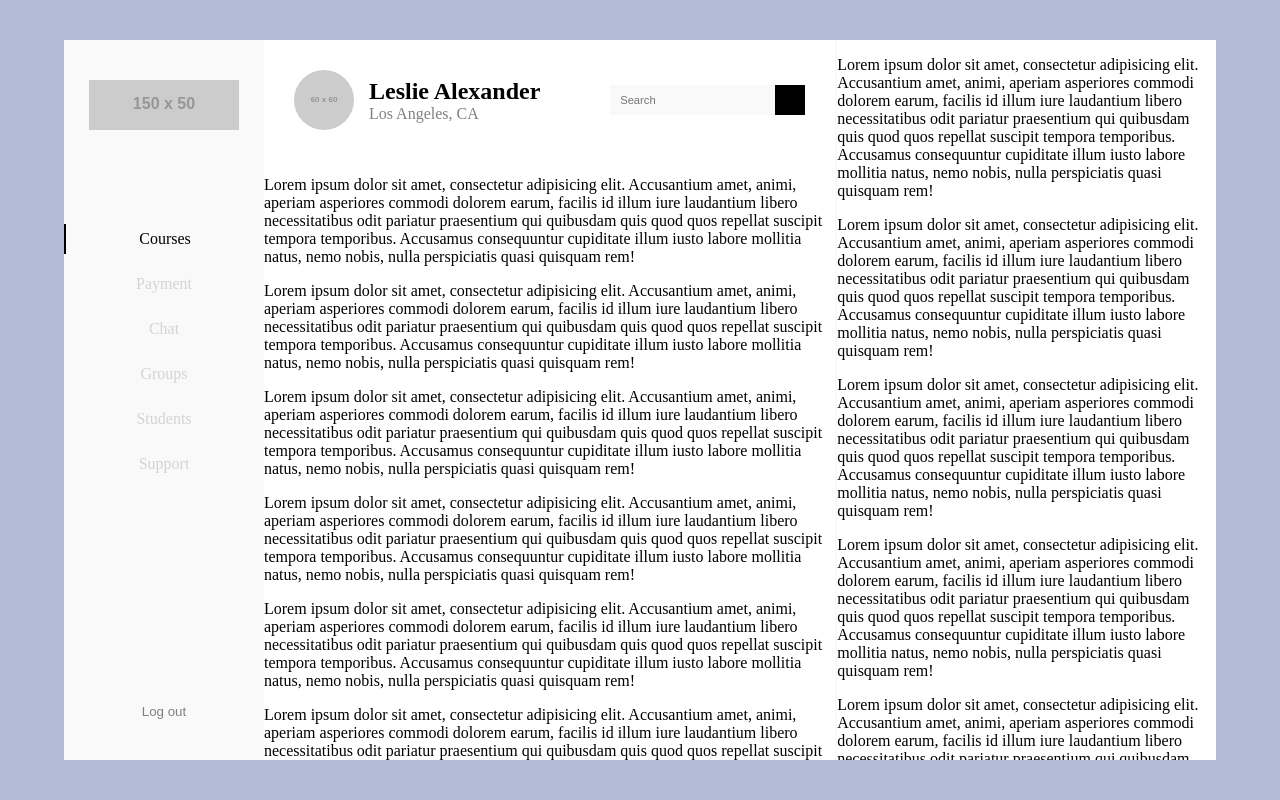
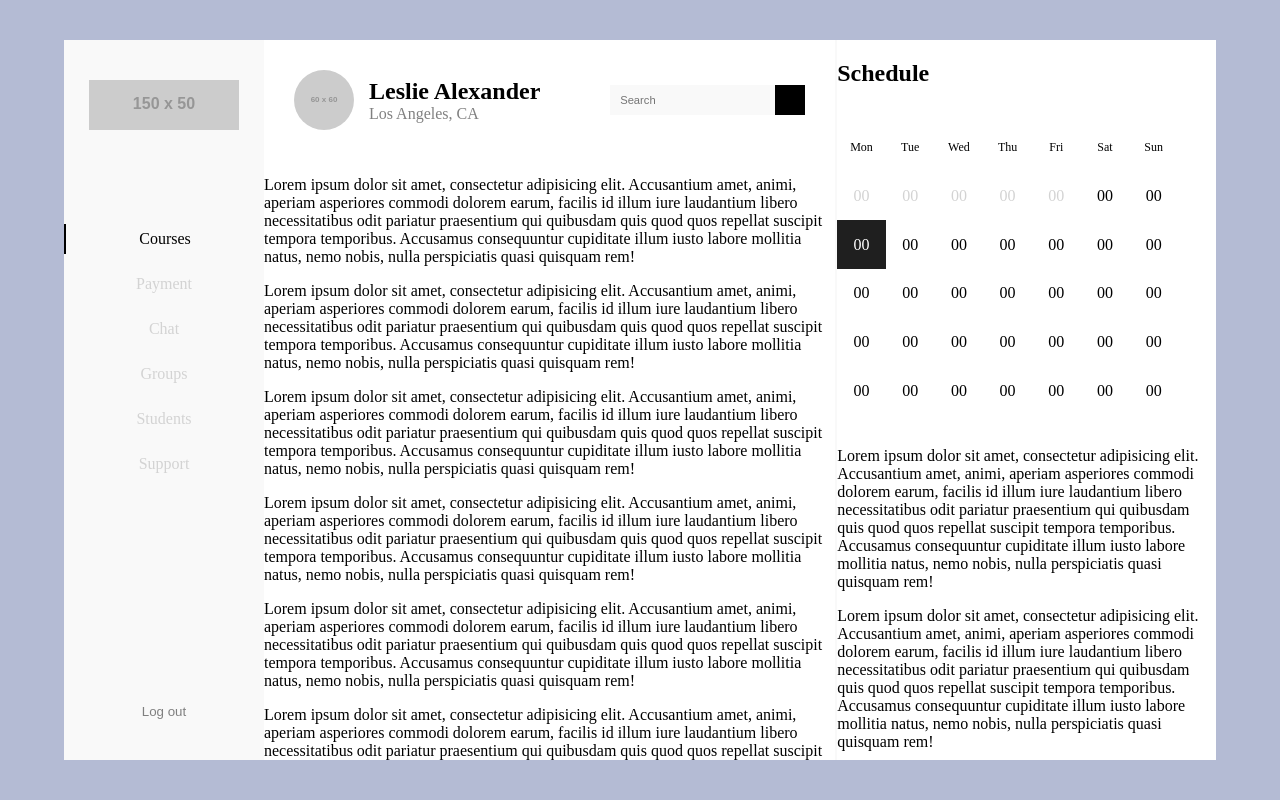
Before and after one commit to LeraMarshal/FE_HW, a plain HTML site: page HW_FE_20220914/index.html in a window 1280 px wide. Drawn offline with Linux system fonts and the light colour scheme; placeholder pictures from the web are drawn by us.

Commit message:
FE 20220915

```diff
--- a/HW_FE_20220914/index.css
+++ b/HW_FE_20220914/index.css
@@ -145,3 +145,34 @@ body {
     border-left: rgb(249, 249, 249) 2px solid;
     overflow: scroll;
 }
+.schedules{
+    display: flex;
+    justify-content: center;
+    flex-direction: column;
+}
+.calendar {
+    padding: 0;
+    width: 90%;
+    display: flex;
+    flex-wrap: wrap;
+}
+.calendar__item{
+    list-style-type: none;
+    width: calc(100% / 7);
+    /*text-align: center;*/
+    /*line-height: 30px;*/
+    aspect-ratio: 1;
+    display: flex;
+    justify-content: center;
+    align-items: center;
+}
+.calendar__item--small{
+    font-size: .75rem;
+}
+.calendar__item--grey{
+    color: lightgray;
+}
+.calendar__item--active{
+    background: #1f1f1f;
+    color: white;
+}
--- a/HW_FE_20220914/index.html
+++ b/HW_FE_20220914/index.html
@@ -114,6 +114,57 @@
                     quisquam rem!</p>
             </main>
             <aside class="aside">
+                <section class="schedules">
+                    <h2 class="subtitle">
+                        Schedule
+                    </h2>
+                    <ul class="calendar">
+                        <li class="calendar__item calendar__item--small">Mon</li>
+                        <li class="calendar__item calendar__item--small">Tue</li>
+                        <li class="calendar__item calendar__item--small">Wed</li>
+                        <li class="calendar__item calendar__item--small">Thu</li>
+                        <li class="calendar__item calendar__item--small">Fri</li>
+                        <li class="calendar__item calendar__item--small">Sat</li>
+                        <li class="calendar__item calendar__item--small">Sun</li>
+
+                        <li class="calendar__item calendar__item--grey">00</li>
+                        <li class="calendar__item calendar__item--grey">00</li>
+                        <li class="calendar__item calendar__item--grey">00</li>
+                        <li class="calendar__item calendar__item--grey">00</li>
+                        <li class="calendar__item calendar__item--grey">00</li>
+                        <li class="calendar__item">00</li>
+                        <li class="calendar__item">00</li>
+                        <li class="calendar__item calendar__item--active">00</li>
+                        <li class="calendar__item">00</li>
+                        <li class="calendar__item">00</li>
+                        <li class="calendar__item">00</li>
+                        <li class="calendar__item">00</li>
+                        <li class="calendar__item">00</li>
+                        <li class="calendar__item">00</li>
+                        <li class="calendar__item">00</li>
+                        <li class="calendar__item">00</li>
+                        <li class="calendar__item">00</li>
+                        <li class="calendar__item">00</li>
+                        <li class="calendar__item">00</li>
+                        <li class="calendar__item">00</li>
+                        <li class="calendar__item">00</li>
+                        <li class="calendar__item">00</li>
+                        <li class="calendar__item">00</li>
+                        <li class="calendar__item">00</li>
+                        <li class="calendar__item">00</li>
+                        <li class="calendar__item">00</li>
+                        <li class="calendar__item">00</li>
+                        <li class="calendar__item">00</li>
+                        <li class="calendar__item">00</li>
+                        <li class="calendar__item">00</li>
+                        <li class="calendar__item">00</li>
+                        <li class="calendar__item">00</li>
+                        <li class="calendar__item">00</li>
+                        <li class="calendar__item">00</li>
+                        <li class="calendar__item">00</li>
+
+                    </ul>
+                </section>
                 <p>Lorem ipsum dolor sit amet, consectetur adipisicing elit. Accusantium amet, animi, aperiam asperiores
                     commodi dolorem earum, facilis id illum iure laudantium libero necessitatibus odit pariatur
                     praesentium qui quibusdam quis quod quos repellat suscipit tempora temporibus. Accusamus
```
